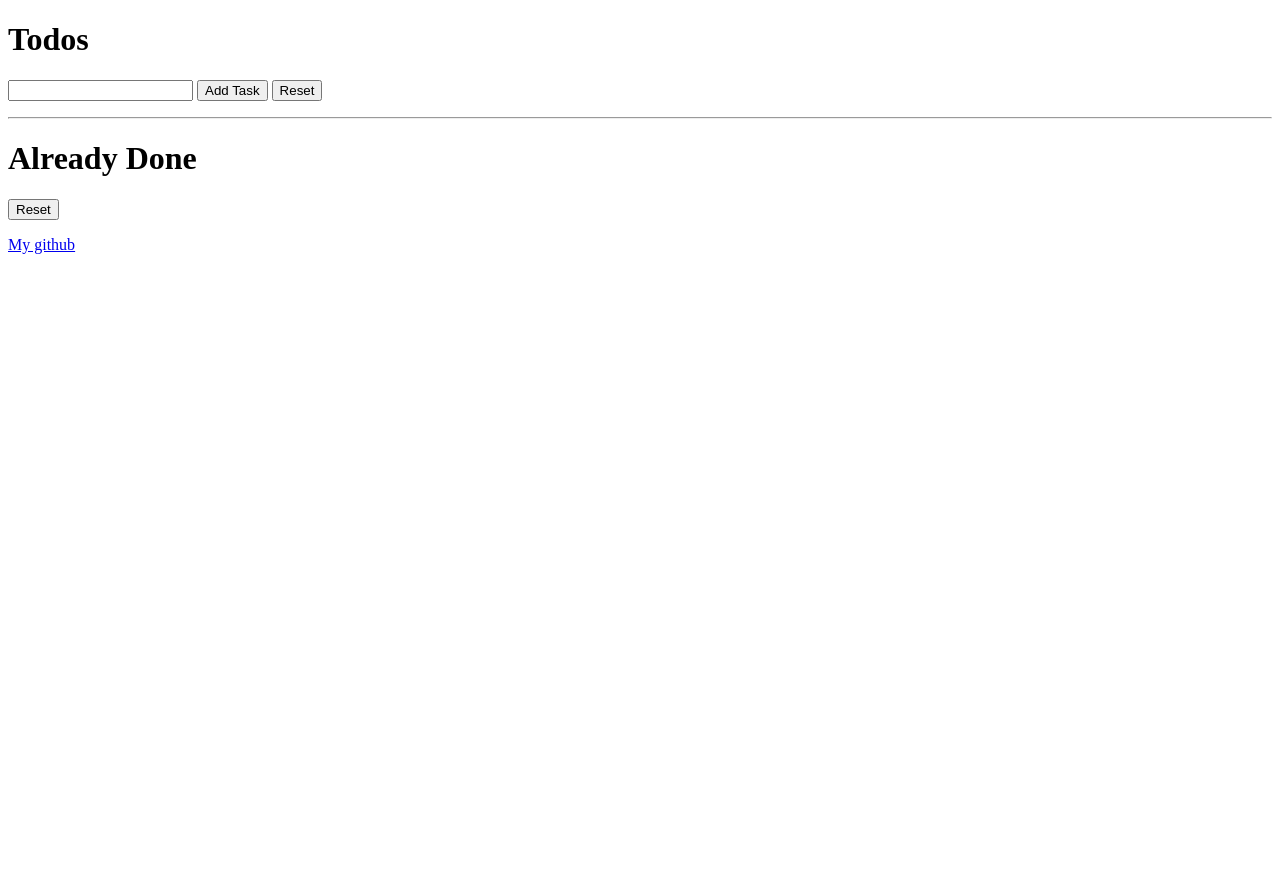
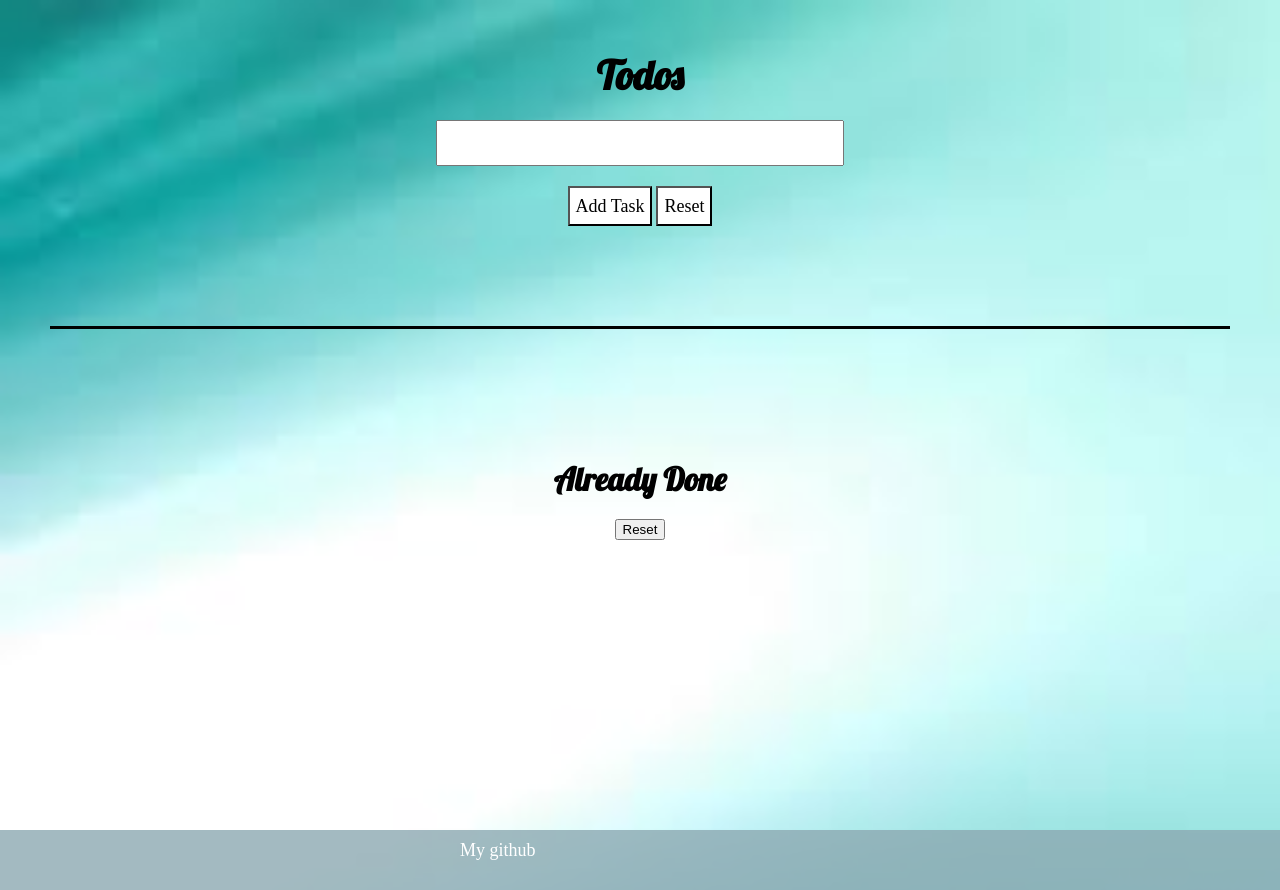
Before and after one commit to vanjaivanovic/Javascript-Todo-List, a plain HTML site: page index.html in a window 1280 px wide. Before the commit the page ends 800 px from the top, so only its background shows below. Drawn offline with Linux system fonts and the light colour scheme.

Commit message:
styling och reset funktionerna

```diff
--- a/JS/main.js
+++ b/JS/main.js
@@ -35,3 +35,11 @@ function addTask() {
     }
   }
 }
+
+function reset () {
+  list.innerHTML = " ";
+}
+
+function resetCompleted() {
+  completed.innerHTML = " ";
+}
--- /dev/null
+++ b/SASS/_mobile.scss
@@ -0,0 +1,81 @@
+
+body{
+    margin:0;
+    padding: 0;
+    background-image:url("../images/green.jpeg");
+    background-size: cover;
+    background-position: center;
+    background-repeat: no-repeat;
+    background-attachment: fixed;
+    position: static;
+ }
+
+.wrapper {
+     height: 800px;
+}
+
+hr {
+    overflow: visible; /* For IE */
+    margin: 100px 50px 100px 50px;
+    height: 30px;
+    border-style: solid;
+    border-color: black;
+    border-width: 3px 0 0 0;
+
+}
+
+.todos{
+     width: 70%;
+     padding:20px 20px 20px 20px;
+     margin:0 auto;
+     margin-top:30px;
+     color: black;
+     border-radius: 2px;
+     font-family: 'Passion One', cursive;
+     font-size: 20px;
+}
+.todos h1, .donelist h1{
+    margin:0;
+    font-family: 'Lobster', cursive;
+    padding-bottom:20px;
+    text-align:center;
+}
+
+#addTask {
+    text-align: center;
+}
+
+.btn{
+     height: 40px;
+     font-size: 18px;
+     font-family: 'Lora', serif;
+     background-color: white;
+}
+
+.buttons{
+    text-align: center;
+}
+
+.donelist {
+    text-align: center;
+}
+
+input{
+     font-size: 20px;
+     width: 400px;
+     height: 40px;
+}
+
+ footer {
+     height: 50px;
+     padding-top: 10px;
+     background-color: rgba(141, 169, 178, 0.8);
+}
+
+footer a {
+     color:white;
+     margin:10px;
+     font-size: 18px;
+     padding-left: 450px;
+     text-decoration: none;
+}
--- a/SASS/style.scss
+++ b/SASS/style.scss
@@ -1,10 +1,10 @@
-@import "variables.scss";
-@import "mobile.scss";
+@import "_variables.scss";
+@import "_mobile.scss";
 
 @media screen and (min-width: 576px){
-   @import "tablet.scss";
+   @import "_tablet.scss";
 }
 
 @media screen and (min-width: 768px){
-   @import "desktop.scss";
+   @import "_desktop.scss";
 }
--- a/index.html
+++ b/index.html
@@ -10,18 +10,20 @@
 </head>
 
  <body>
+ <div class="wrapper">
     <main>
       <div class="container">
         <div class="row">
-          <div class="col-xs-6 todos">
+          <div class="col-xs-12 todos">
             <h1>Todos</h1>
               <form id="addTask">
                 <input type="text" id="todoInput">
-                <button type="button" class="waves-effect waves-light btn-large" onclick="addTask()">Add Task</button>
-                <button type="button" class="waves-effect waves-light btn-large" onclick="reset()">Reset</button>
               </form>
-          </div> <!--stänger col-xs-6 todos-->
-
+          </div> <!--stänger col-xs-12 todos-->
+  <div class="buttons">
+    <button type="button" class="btn" onclick="addTask()">Add Task</button>
+    <button type="button" class="btn" onclick="reset()">Reset</button>
+  </div>
 
   <div class="todoList_container">
     <ul id="todoList">
@@ -44,10 +46,12 @@
       </div> <!--stänger row-->
     </div> <!--stänger container-->
  </main> <!--stänger main-->
-
+   </div>
 <footer>
 <a href="https://github.com/vanjaivanovic">My github</a>
 </footer>
+
+
 
  <script src="JS/main.js"></script>
 
```
Also changed, not shown: CSS/style.css, SASS/_desktop.scss (added), SASS/_tablet.scss (added), SASS/_variables.scss (added), SASS/desktop.scss (deleted), SASS/tablet.scss (deleted), SASS/variables.scss (deleted), images/green.jpeg (added), 3 other files.
